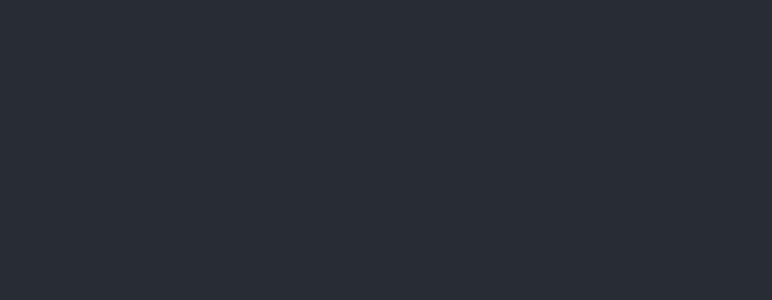
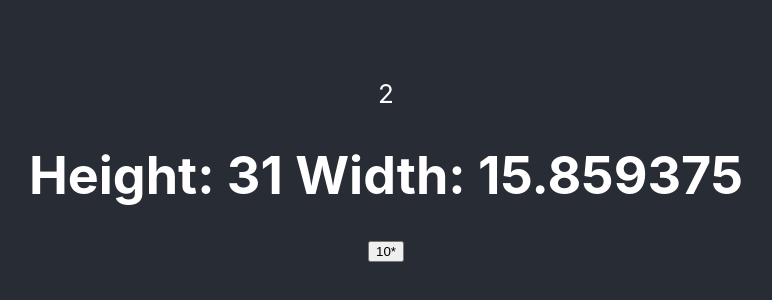
Before and after one commit to chiragdoctor/react-with-hooks, a React (Create React App) app: page / in a window 1280 px wide. Shown: the part 230-530 px from the top of the page, without its empty margins (254-1026 px from the left). Built offline with nearby package versions, Linux system fonts and the light colour scheme.

Commit message:
use of useLayoutEffectHook

```diff
--- a/src/App.js
+++ b/src/App.js
@@ -1,11 +1,30 @@
-import React from 'react';
+import React, { useState, useLayoutEffect, useRef } from 'react';
 import './App.scss';
 
+function useDim(valEl, val) {
+  const [dim, setDim] = useState({ height: 0, width: 0 });
+  useLayoutEffect(() => {
+    const boundingBox = valEl.current.getBoundingClientRect();
+    setDim({
+      height: boundingBox.height,
+      width: boundingBox.width,
+    });
+  }, [val]);
+  return dim;
+}
+
 function App() {
+  const [val, setVal] = useState(2);
+  const valEl = useRef(null);
+  const { height, width } = useDim(valEl, val);
   return (
     <div className='App'>
       <header className='App-header'>
-        <h1 className='title'></h1>
+        <div ref={valEl}>{val}</div>
+        <h1>
+          Height: {height} Width: {width}
+        </h1>
+        <button onClick={() => setVal(val * 10)}>10*</button>
       </header>
     </div>
   );
```
